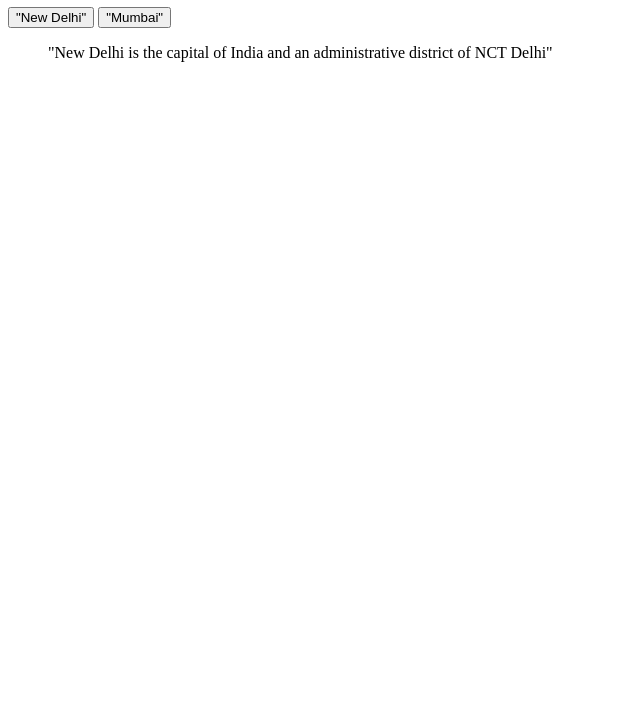
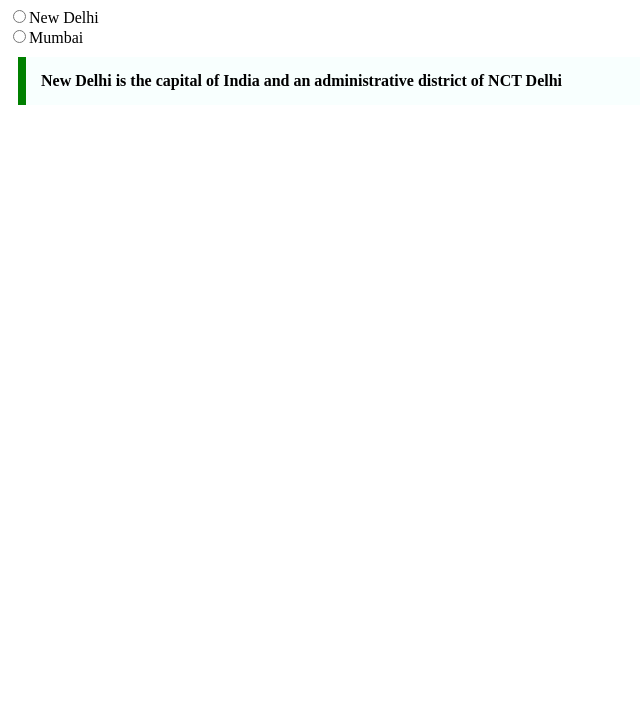
Before and after one commit to acciojob/trivia-RajnandaniPawar, a website: page main.html in a window 1280 px wide. Shown: the part 73-800 px from the top of the page, without its empty margins (0-640 px from the left). Drawn offline with Linux system fonts and the light colour scheme.

Commit message:
created a submission

```diff
--- a/main.html
+++ b/main.html
@@ -11,10 +11,11 @@
 	<div>
 		 <h1>What is the capital of India?</h1>
 		 <form>
-			 <button type='radio' value='new delhi'>"New Delhi"</button>
-			 <button type='radio' value='mumbai'>"Mumbai"</button>
+			 <input type='radio' value='new delhi'>New Delhi  <br>
+
+			 <input type='radio' value='mumbai'>Mumbai
 		 </form>
-		<blockquote>"New Delhi is the capital of India and an administrative district of NCT Delhi" </blockquote>
+		<blockquote>New Delhi is the capital of India and an administrative district of NCT Delhi </blockquote>
 	</div>
 
     <script type="text/javascript" src="./script.js">
--- a/styles.css
+++ b/styles.css
@@ -1,10 +1,10 @@
 
 /* Your CSS Code here. */
 blockquote{
-	max-width : '600px';
-	margin : '10px';
-	padding : '15px';
-	border-left : '8px solid rgb(0, 128, 0)';
-	background-color : '#f8fffe';
-	font-weight : 'bold';
+	max-width : 600px;
+	margin : 10px;
+	padding : 15px;
+	border-left : 8px solid rgb(0, 128, 0);
+	background-color : #f8fffe;
+	font-weight : bold;
 }
```
